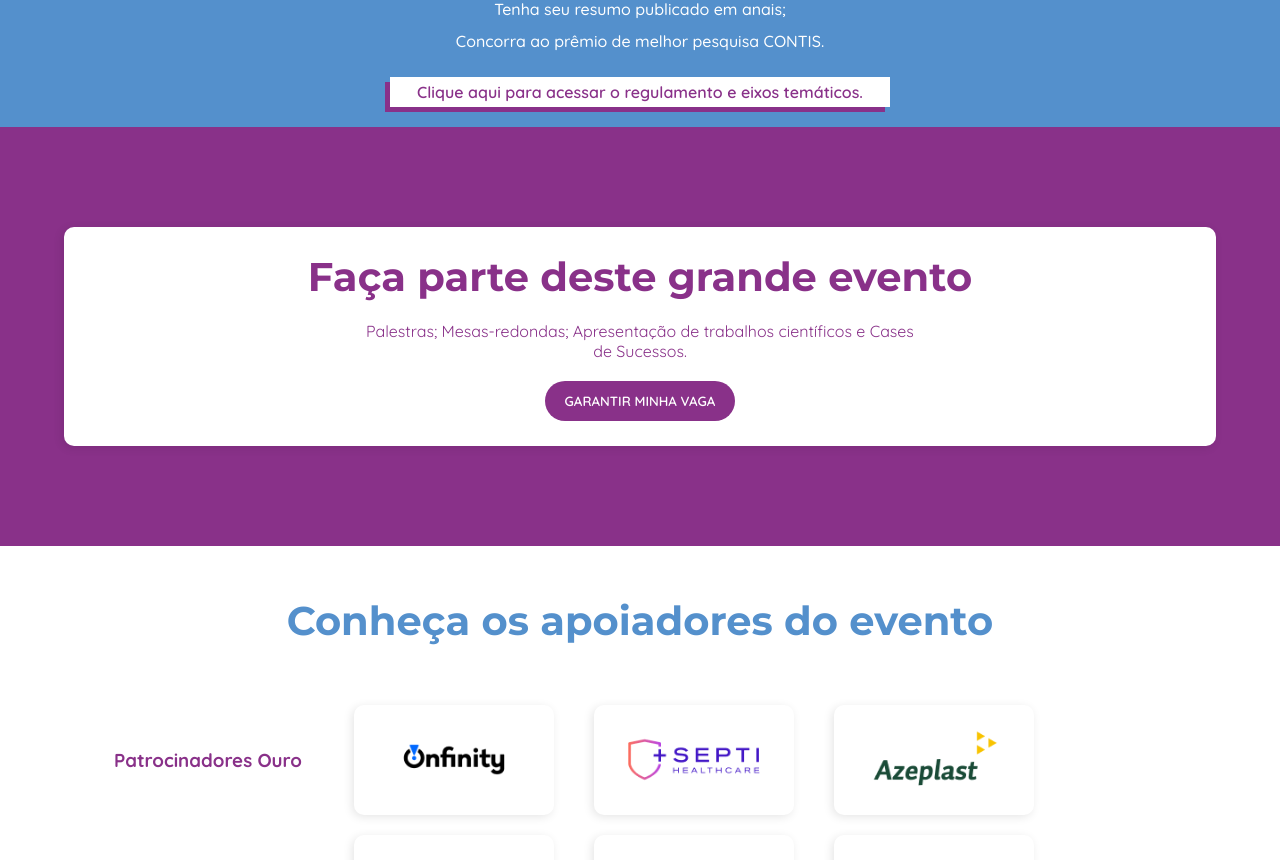
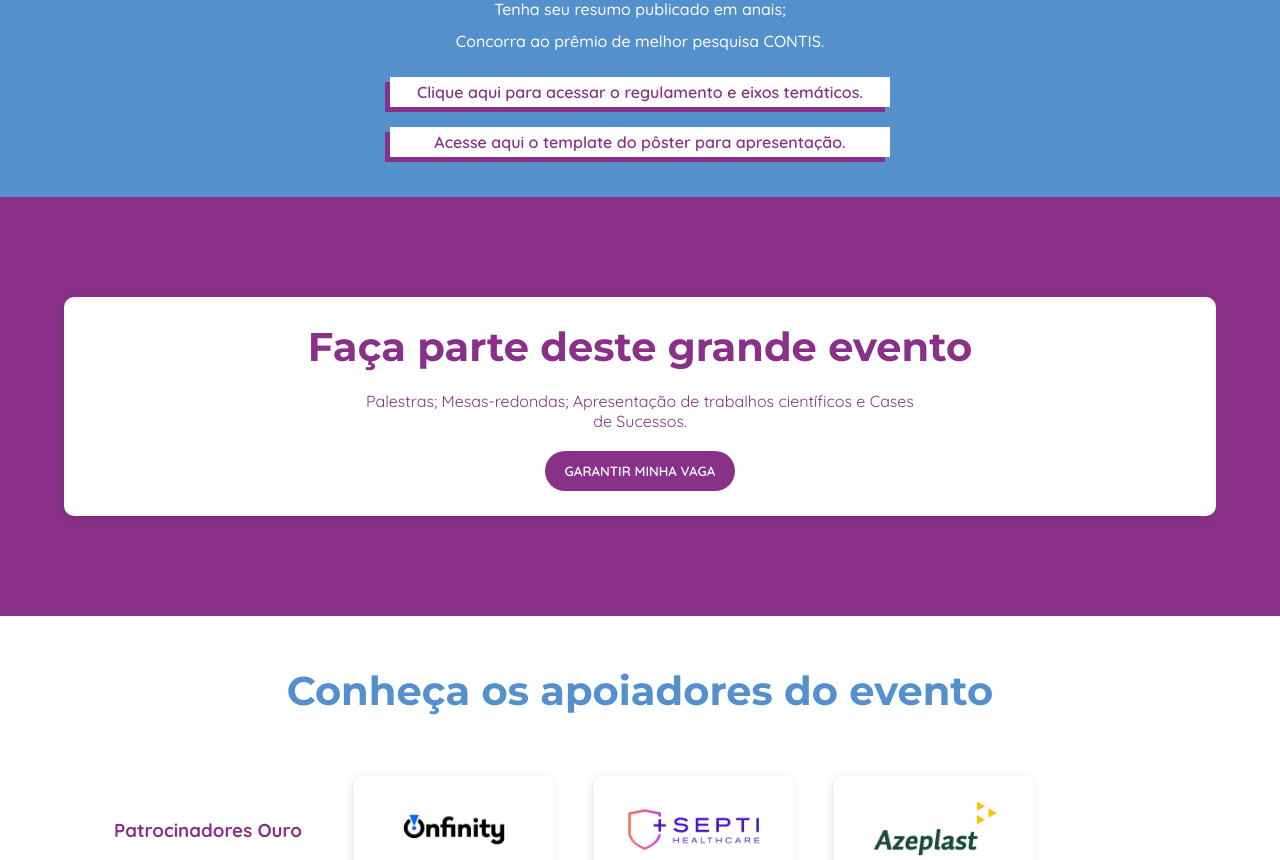
Before and after one commit to pedrohhcunha/congresso, a Next.js app: page / in a window 1280 px wide. Shown: the part 6100-6960 px from the top of the page. Built offline with nearby package versions, Linux system fonts and the light colour scheme.

Commit message:
Add option to dowload template in pdf

```diff
--- a/components/Trabalhos.jsx
+++ b/components/Trabalhos.jsx
@@ -37,6 +37,9 @@ export default function Trabalhos(props) {
             <div className={styles.link}>
                 <a target="__blank" className={styles.a} href="document.pdf">Clique aqui para acessar o regulamento e eixos temáticos.</a>
             </div>
+            <div className={styles.link}>
+                <a target="__blank" className={styles.a} href="template.pdf">Acesse aqui o template do pôster para apresentação.</a>
+            </div>
         </section>
     )
 }
--- a/styles/Trabalhos.module.scss
+++ b/styles/Trabalhos.module.scss
@@ -90,7 +90,6 @@
     }
 
     .link{
-        margin-top: 20px;
         background-color: var(--white);
         padding: 5px 20px;
         color: var(--purple);
@@ -103,6 +102,7 @@
         -o-transition: .3s;
         width: 500px;
         margin: 0 auto;
+        margin-bottom: 20px;
         max-width: 90vw;
         &:hover{
             filter: brightness(.8);
```
Also changed, not shown: 1 other file (tests, documents, lock files or other folders).
